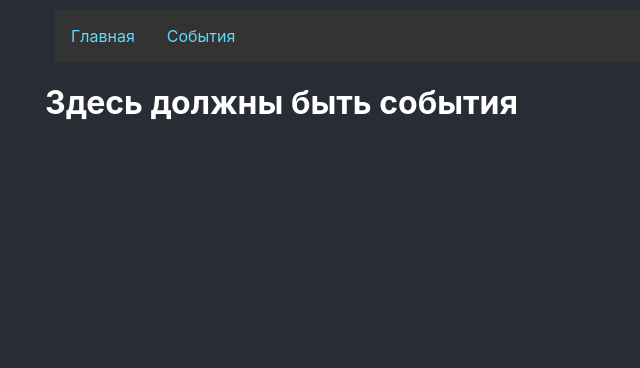
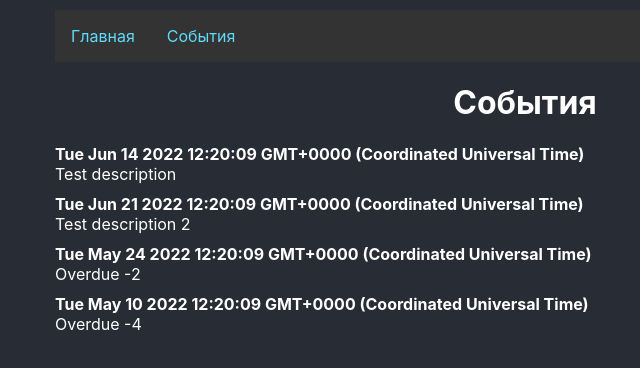
Before and after one commit to il8q/TrustedTestTask, a React (Create React App) app: page /events in a window 1280 px wide. Shown: the top 368 px of the page, without its empty margins (115-755 px from the left). Built offline with nearby package versions, Linux system fonts and the light colour scheme.

Commit message:
Генерируются тестовые демоданные

```diff
--- a/package.json
+++ b/package.json
@@ -7,11 +7,13 @@
     "@testing-library/react": "^13.2.0",
     "@testing-library/user-event": "^13.5.0",
     "@types/jest": "^27.5.1",
+    "@types/moment": "^2.13.0",
     "@types/node": "^16.11.36",
     "@types/react": "^18.0.9",
     "@types/react-dom": "^18.0.5",
     "@types/react-router-dom": "^5.3.3",
     "@types/react-router-native": "^5.1.3",
+    "moment": "^2.29.3",
     "react": "^18.1.0",
     "react-dom": "^18.1.0",
     "react-router-dom": "^6.3.0",
--- a/src/App.tsx
+++ b/src/App.tsx
@@ -6,6 +6,7 @@ import {
     Routes,
     Route,
 } from "react-router-dom";
+import EventList from "./event-list-page/EventList";
 
 function App() {
   return (
@@ -14,7 +15,7 @@ function App() {
             <Header />
             <Routes>
                 <Route path="/" element={<MainPage />} />
-                <Route path="/events" element={<h1>Здесь должны быть события</h1>} />
+                <Route path="/events" element={<EventList />} />
             </Routes>
         </Router>
     </div>
--- /dev/null
+++ b/src/event-list-page/EventElementList.tsx
@@ -0,0 +1,15 @@
+import "./css/event-element-list.css"
+
+type ElementProperties = {
+    data: string,
+    description: string
+}
+
+export default function EventElementList({ data, description }: ElementProperties) {
+    return (
+        <div className="event-element-list">
+            <div className="event-element-list__data"><b>{data}</b></div>
+            <div className="event-element-list__description">{description}</div>
+        </div>
+    );
+}
--- /dev/null
+++ b/src/event-list-page/EventList.tsx
@@ -0,0 +1,17 @@
+import EventListElement from "./domain-model/EventListElement";
+import EventElementList from "./EventElementList";
+import DemoDataGenerator from "./demo-data-generator";
+
+export default function EventList() {
+    let events: Array<EventListElement> = DemoDataGenerator.generate();
+
+    return (
+        <div className="event-list-page">
+            <h1 className="text-to-center">События</h1>
+            {events.map((member) => (
+                <EventElementList data={member.getData().toString()}
+                                  description={member.getDescription()}/>
+            ))}
+        </div>
+    );
+}
--- /dev/null
+++ b/src/event-list-page/css/event-element-list.css
@@ -0,0 +1,3 @@
+.event-element-list {
+    margin: 10px;
+}
--- /dev/null
+++ b/src/event-list-page/demo-data-generator.ts
@@ -0,0 +1,33 @@
+import EventListElement from "./domain-model/EventListElement";
+import moment from "moment";
+
+export default class DemoDataGenerator
+{
+    public static generate(): Array<EventListElement>
+    {
+        const nowTime: Date = new Date();
+        return [
+            this.generateNextElement(
+                moment(nowTime).add(1, 'w').toDate(),
+                "Test description"
+            ),
+            this.generateNextElement(
+                moment(nowTime).add(2, 'w').toDate(),
+                "Test description 2"
+            ),
+            this.generateNextElement(
+                moment(nowTime).add(-2, 'w').toDate(),
+                "Overdue -2"
+            ),
+            this.generateNextElement(
+                moment(nowTime).add(-4, 'w').toDate(),
+                "Overdue -4"
+            ),
+        ]
+    }
+
+    private static generateNextElement(data: Date, description: string): EventListElement
+    {
+        return new EventListElement(data, description);
+    }
+}
--- /dev/null
+++ b/src/event-list-page/domain-model/EventListElement.ts
@@ -0,0 +1,21 @@
+export default class EventListElement
+{
+   private readonly data: Date;
+   private description: string;
+   constructor(data: Date = new Date(), description: string) {
+      this.data = data;
+      this.description = description;// TODO: нужна фабрика, так требуется проверка максимальной длинны
+   }
+
+   public getData(): Date {
+      return this.data;
+   }
+
+   public getDescription(): string {
+      return this.description;
+   }
+
+   public setDescription(newValue: string) {
+      this.description = newValue;
+   }
+}
--- a/src/index.css
+++ b/src/index.css
@@ -18,3 +18,7 @@ code {
   margin: auto;
   width: 75%;
 }
+
+.text-to-center {
+  text-align: center;
+}
--- a/src/main-page/MainPage.tsx
+++ b/src/main-page/MainPage.tsx
@@ -6,7 +6,7 @@ export default function MainPage() {
         <div className="main-page">
             <img src={logo} className="main-page__logo" alt="logo" />
             <p>
-                <h1 className="main-page__title">TrustedTestTask</h1>
+                <h1 className="main-page__title text-to-center">TrustedTestTask</h1>
                 Тестовое задание для <b>ООО "Студия цифровых решений"</b>.
                 <br></br>
                 1) Текущая ветка "features/1_Event_page"<br></br>
--- a/src/main-page/css/main-page.css
+++ b/src/main-page/css/main-page.css
@@ -18,10 +18,6 @@
   font-size: calc(10px + 2vmin);
 }
 
-.main-page__title {
-  text-align: center;
-}
-
 .main-page__link {
   color: #61dafb;
 }
```
Also changed, not shown: 1 other file (tests, documents, lock files or other folders).
